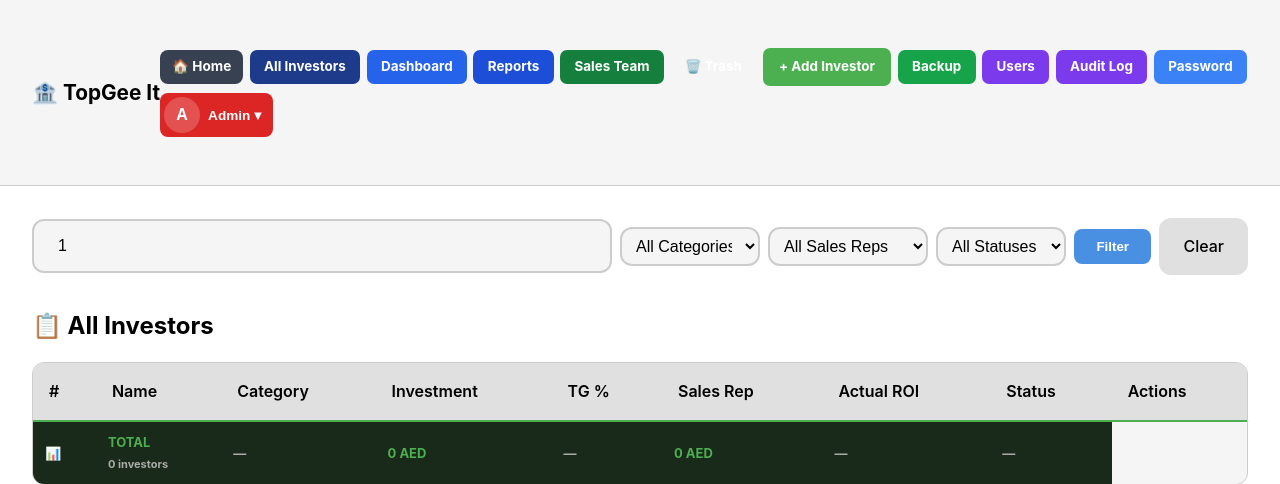
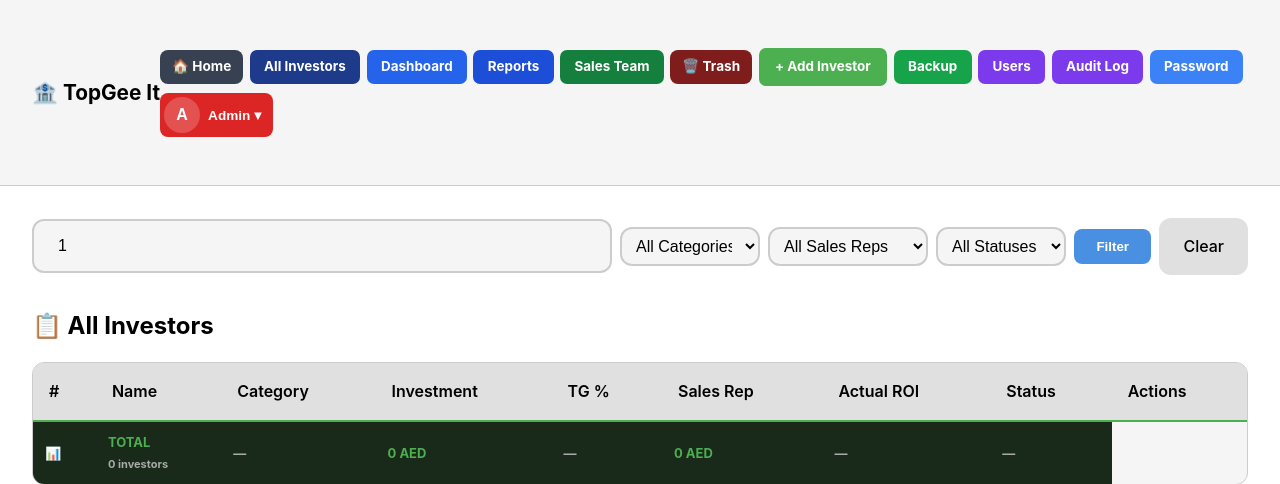
Before and after one commit to fastwheelcom-collab/topgee-investment-system, a Flask app: page / in a window 1280 px wide. Shown: the top 484 px of the page. Run offline with Flask 3, Linux system fonts and the light colour scheme; the visitor is signed in with stand-in values (Sample User, id 1); data comes from the database, SQL or seed files in the repository; data that the repository does not hold is empty.

Commit message:
Fix: style Trash nav button to match other nav buttons (red pill style)

```diff
--- a/templates/dashboard.html
+++ b/templates/dashboard.html
@@ -18,7 +18,7 @@
                 <a href="{{ url_for('reports_dashboard') }}" class="nav-reports">Reports</a>
 
                 <a href="{{ url_for('sales_reps') }}" class="nav-sales">Sales Team</a>
-                <a href="{{ url_for('trash') }}" style="color: #ef4444;">🗑️ Trash</a>
+                <a href="{{ url_for('trash') }}" style="background:#7f1d1d;color:#fca5a5;padding:6px 12px;border-radius:8px;font-weight:700;font-size:.85rem;text-decoration:none;">🗑️ Trash</a>
 
                 {% if is_admin %}<a href="{{ url_for('add_investor') }}" class="btn-green">+ Add Investor</a>{% endif %}
                 <a href="{{ url_for('backup') }}" class="nav-backup">Backup</a>
```
